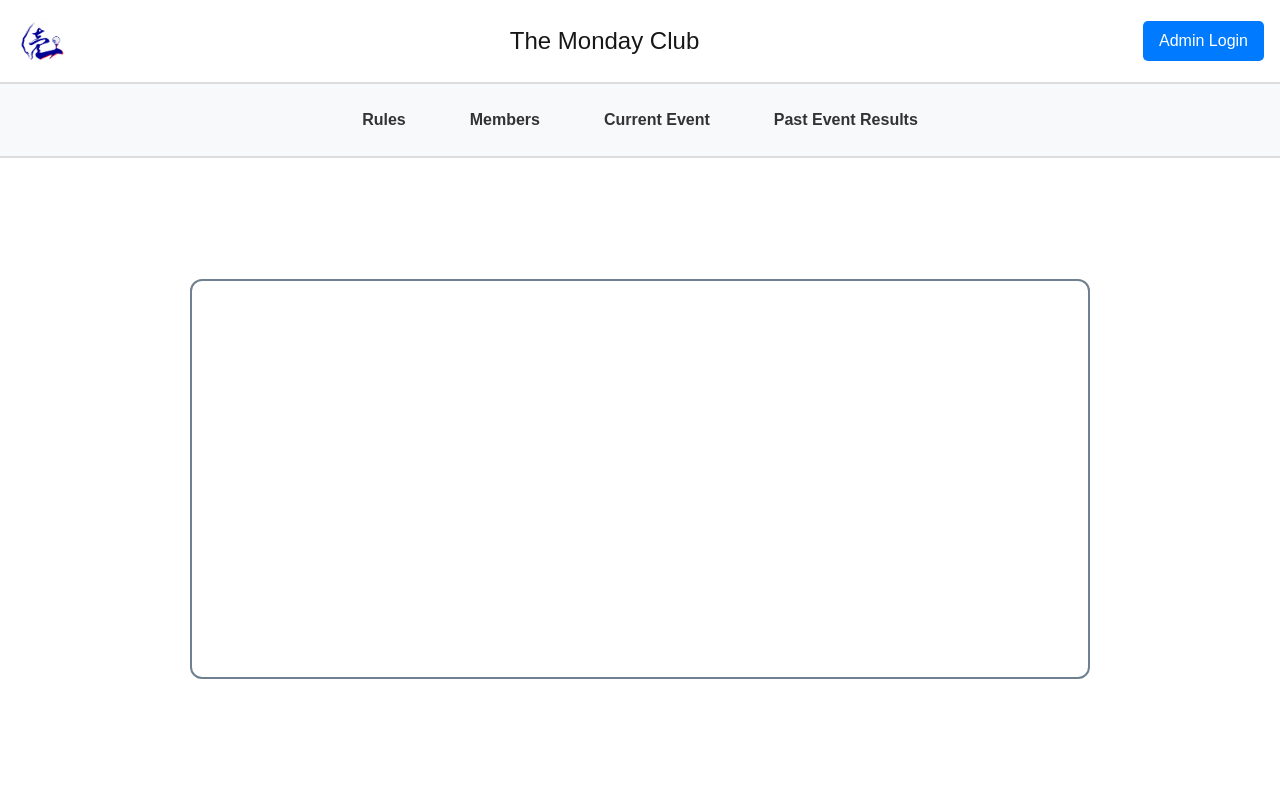
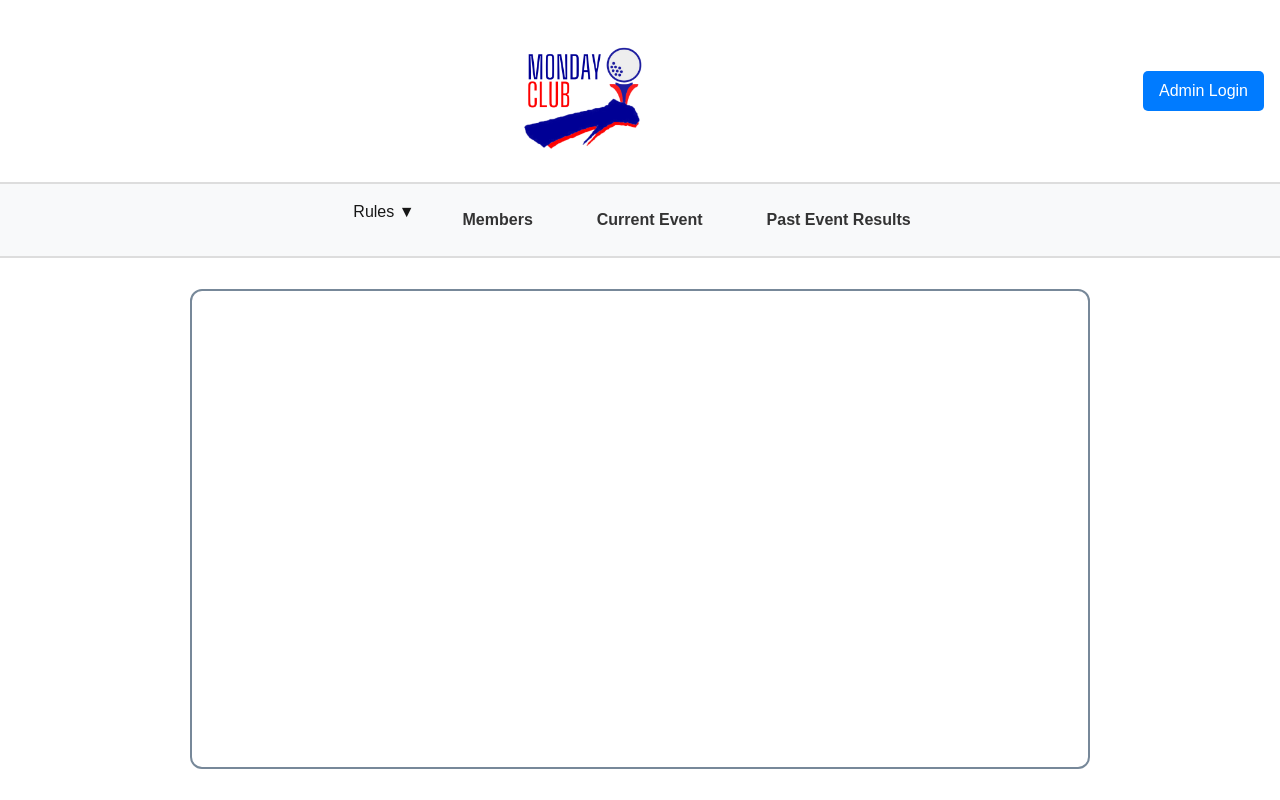
Before and after one commit to cwon07/theonegolf, a Next.js app: page / in a window 1280 px wide. Built offline with nearby package versions, Linux system fonts and the light colour scheme.

Commit message:
change the logo display, changed rules to pulldown, added a member schema (havent populate yet)

```diff
--- a/src/app/components/Header.tsx
+++ b/src/app/components/Header.tsx
@@ -2,12 +2,24 @@
 
 import Image from "next/image";
 import { useRouter } from "next/navigation";
+import { useState } from "react";
 
 export default function Header() {
+  const [isModalOpen, setIsModalOpen] = useState(false); // State to control modal visibility
   const router = useRouter();
 
   const handleAdminLoginClick = () => {
     router.push('/admin/login');
+  };
+
+  const handleLogoClick = () => {
+    // Open the modal to show the larger logo
+    setIsModalOpen(true);
+  };
+
+  const handleCloseModal = () => {
+    // Close the modal when clicked outside or on the close button
+    setIsModalOpen(false);
   };
 
   return (
@@ -20,29 +32,12 @@ export default function Header() {
         borderBottom: "2px solid #ddd",
       }}
     >
-      <div
-        style={{
-          display: 'flex',
-          alignItems: 'center'
-        }}>
-
-      {/* Logo on the left */}
-        <Image src="/logo.svg" alt="Logo" width={50} height={50} />
-      </div>
-
-      {/* Centered Title */}
-        <h1
-          onClick={() => router.push('/')}
-          style={{
-            cursor: "pointer",
-            margin: "0 auto",
-            fontSize: "1.5rem",
-            textAlign: "center",
-            flexGrow: 1,
-          }}
-        >
-          The Monday Club
-        </h1>
+    <div
+        style={{ flex: 1, display: "flex", justifyContent: "center", cursor: "pointer" }}
+        onClick={handleLogoClick} // Trigger onClick event here
+      >
+    <Image src="/Monday_Club_Logo.png" alt="Logo" width={150} height={150} />
+  </div>
 
       {/* Admin Login Button on the right */}
       <button
@@ -58,6 +53,37 @@ export default function Header() {
       >
         Admin Login
       </button>
+
+      {/* Modal for the Larger Logo */}
+      {isModalOpen && (
+        <div
+          style={{
+            position: "fixed",
+            top: 0,
+            left: 0,
+            right: 0,
+            bottom: 0,
+            backgroundColor: "rgba(0, 0, 0, 0.5)", // Dark background
+            display: "flex",
+            justifyContent: "center",
+            alignItems: "center",
+            zIndex: 9999, // Ensure it's on top of other elements
+          }}
+          onClick={handleCloseModal} // Close modal if clicked outside
+        >
+          <div
+            style={{
+              backgroundColor: "white",
+              padding: "2rem",
+              borderRadius: "12px",
+              cursor: "auto", // Prevent closing when clicking on the image
+            }}
+            onClick={(e) => e.stopPropagation()} // Prevent modal from closing when image is clicked
+          >
+            <Image src="/Monday_Club_Logo.png" alt="Larger Logo" width={500} height={500} />
+          </div>
+        </div>
+      )}
     </header>
   );
 }
--- a/src/app/components/Navbar.tsx
+++ b/src/app/components/Navbar.tsx
@@ -1,12 +1,14 @@
 "use client";
 
-import { FC } from "react";
+import { FC, useState } from "react";
 
 interface NavbarProps {
-    onSelectMenu: (menu: string) => void;
+  onSelectMenu: (menu: string) => void;
 }
 
 const Navbar: FC<NavbarProps> = ({ onSelectMenu }) => {
+  const [isDropdownOpen, setDropdownOpen] = useState(false);
+
   return (
     <nav
       style={{
@@ -16,15 +18,36 @@ const Navbar: FC<NavbarProps> = ({ onSelectMenu }) => {
         padding: "1rem 0",
         backgroundColor: "#f8f9fa",
         borderBottom: "2px solid #ddd",
+        position: "relative",
       }}
     >
-      <button onClick={() => onSelectMenu("rules")} style={navLinkStyle}>Rules</button>
+      {/* Rules Dropdown */}
+      <div className="relative">
+        <button onClick={() => setDropdownOpen(!isDropdownOpen)} className="font-bold p-2">
+          Rules ▼
+        </button>
+        {isDropdownOpen && (
+          <div className="absolute top-full left-0 bg-white border rounded shadow-lg flex flex-col">
+            <button className="p-2 hover:bg-gray-100" onClick={() => onSelectMenu("general-rules")}>
+               月賽
+            </button>
+            <button className="p-2 hover:bg-gray-100" onClick={() => onSelectMenu("competition-rules")}>
+              Competition Rules
+            </button>
+            <button className="p-2 hover:bg-gray-100" onClick={() => onSelectMenu("etiquette")}>
+               差點調整
+            </button>
+          </div>
+        )}
+      </div>
+
+      {/* Other Menu Items */}
       <button onClick={() => onSelectMenu("members")} style={navLinkStyle}>Members</button>
       <button onClick={() => onSelectMenu("current-event")} style={navLinkStyle}>Current Event</button>
       <button onClick={() => onSelectMenu("past-event-results")} style={navLinkStyle}>Past Event Results</button>
     </nav>
   );
-}
+};
 
 // Common styling for navigation links
 const navLinkStyle = {
@@ -35,7 +58,38 @@ const navLinkStyle = {
   cursor: "pointer",
   padding: "0.5rem 1rem",
   border: "none",
+  background: "none",
   transition: "color 0.3s ease",
 };
 
+// Dropdown menu styling
+const dropdownStyle = {
+  position: "absolute",
+  top: "100%",
+  left: 0,
+  background: "white",
+  border: "1px solid #ddd",
+  borderRadius: "5px",
+  boxShadow: "0px 4px 6px rgba(0,0,0,0.1)",
+  zIndex: 10,
+  display: "flex",
+  flexDirection: "column" as const,
+};
+
+// Dropdown item styling
+const dropdownItemStyle = {
+  textAlign: "left" as const,
+  padding: "0.5rem 1rem",
+  cursor: "pointer",
+  border: "none",
+  background: "white",
+  color: "#333",
+  fontSize: "1rem",
+  width: "100%",
+  transition: "background 0.2s ease",
+  hover: {
+    backgroundColor: "#f1f1f1",
+  },
+};
+
 export default Navbar;
--- a/src/app/page.tsx
+++ b/src/app/page.tsx
@@ -28,22 +28,25 @@ export default function Home() {
           alignItems: "center",
         }}
       >
+
       <div
-        style={{
-          width: "80%", // Adjust the width to your preference
-          maxWidth: "900px", // Max width to prevent it from growing too large
-          minHeight:"400px",
-          maxHeight:"calc(100vh - 120px)", // Fixed height
-          padding: "2rem",
-          borderRadius: "12px", // Round corners
-          border: "2px solid slategray", // Slate grey border
-          boxSizing: "border-box", // Ensure padding is inside the border
-          backgroundColor: "white",
-          overflowY: "auto", // Enables vertical scrolling if content exceeds height
-          transition: "all 0.3s ease-in-out", // Smooth transition for responsiveness
-        }}
+          style={{
+            width: "80%", // Responsive width
+            maxWidth: "900px", // Prevents it from growing too large
+            minHeight: "60vh", // Ensures enough height on small screens
+            maxHeight: "calc(100vh - 120px)", // Prevents it from exceeding screen height
+            padding: "2rem",
+            borderRadius: "12px",
+            border: "2px solid #778899", // Softer slate gray color
+            boxSizing: "border-box",
+            backgroundColor: "white",
+            overflowY: "auto", // Enables scrolling when needed
+            transition: "all 0.3s ease-in-out",
+            display: "flex", // Allows flexible internal positioning
+            flexDirection: "column", // Stacks content vertically
+          }}
       >
-            {selectedMenu === "rules" && (
+            {selectedMenu === "general-rules" && (
               <div>
                 <h2>Tournaments and Gatherings</h2>
                 <p>5 - 9 月比賽（4 times）</p>
```
Also changed, not shown: src/app/lib/database/models/member.model.ts (added, +38 -0 lines), public/Monday_Club_Logo.png (added).
